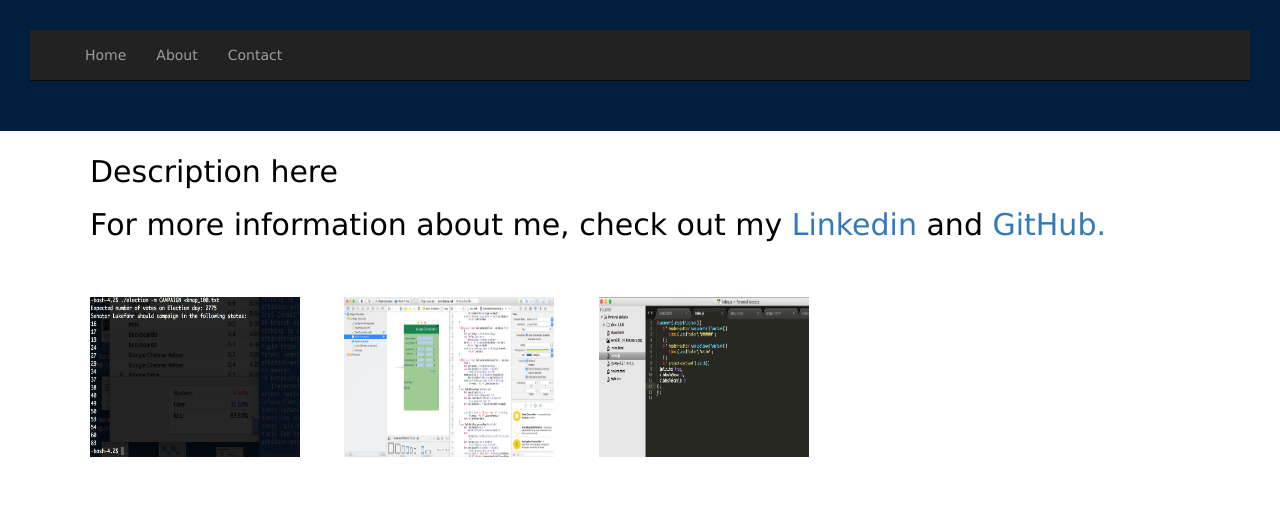
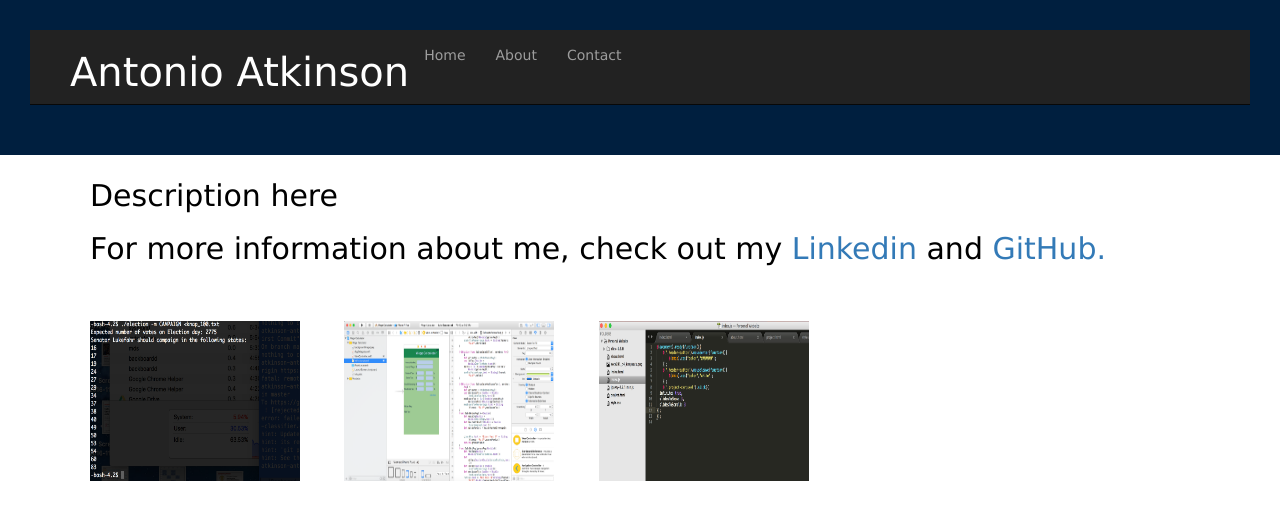
Before and after one commit to antonioatkinson/antonioatkinson.github.io, a plain HTML site: page index.html in a window 1280 px wide. Drawn offline with nearby package versions, Linux system fonts and the light colour scheme.

```diff
--- a/index.html
+++ b/index.html
@@ -53,6 +53,9 @@
     <nav class="navbar navbar-inverse navbar-static-top" role="navigation">
       <div class="container">
          <div class="navbar-header">
+         <div class="text-left">
+          <h1 class="main-header">Antonio Atkinson</h1>
+        </div>
       <button type="button" class="navbar-toggle collapsed" data-toggle="collapse" data-target="#bs-example-navbar-collapse-1">
         <span class="sr-only">Toggle navigation</span>
         <span class="icon-bar"></span>
```
Also changed, not shown: 2 other files.
